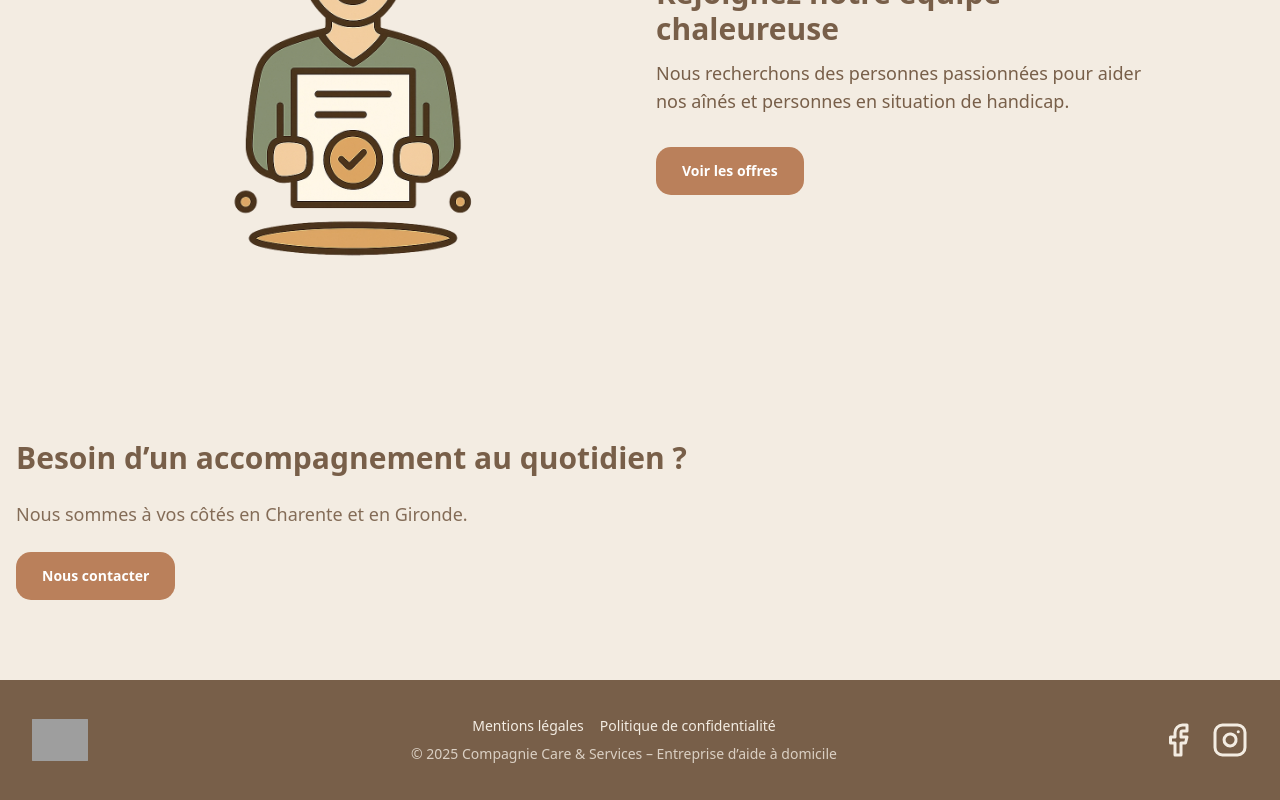
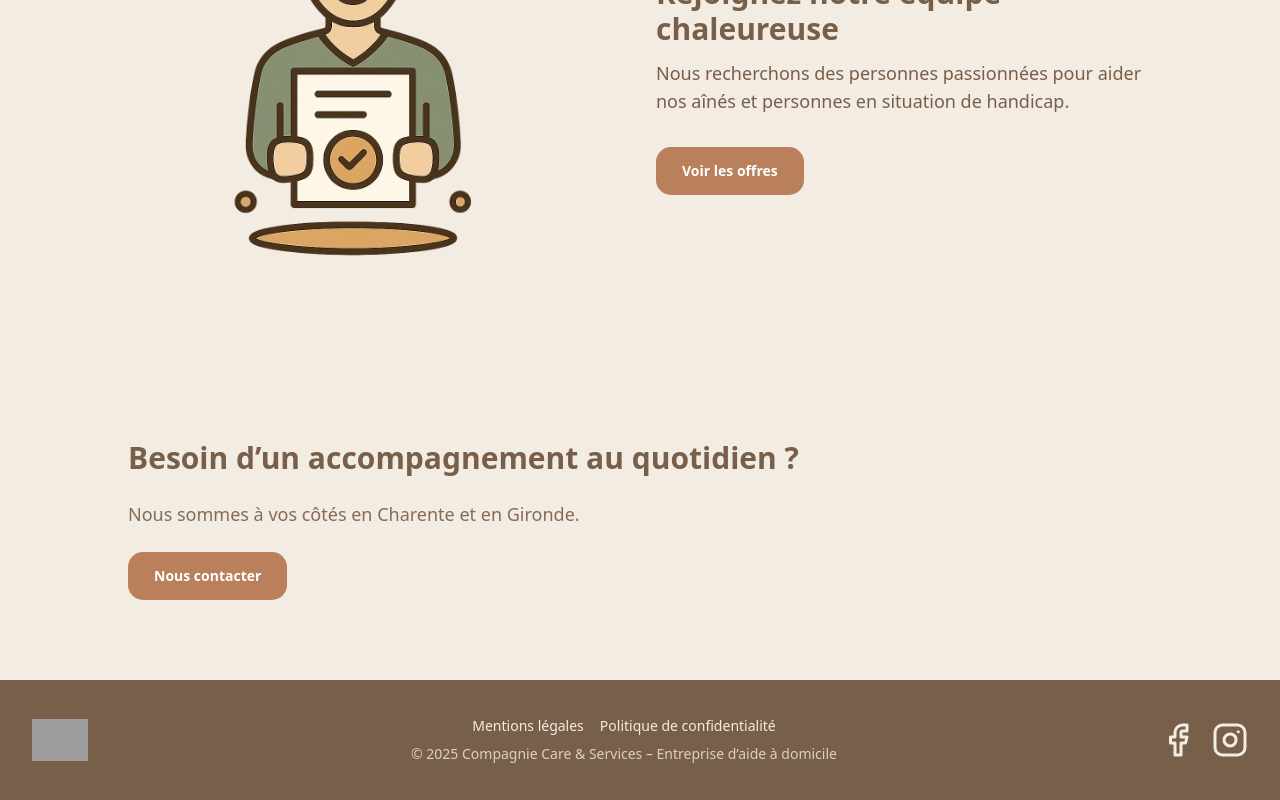
Before and after one commit to julienlisita/ccs-website, a Next.js app: page / in a window 1280 px wide. Shown: the part 4238-5038 px from the top of the page. Built offline with nearby package versions, Linux system fonts and the light colour scheme; grey boxes are pictures that could not be loaded.

Commit message:
fix(cta): adjust horizontal padding for better layout balance

```diff
--- a/src/components/ui/Cta.css
+++ b/src/components/ui/Cta.css
@@ -2,7 +2,7 @@
 
 /* Base section */
 .cta-section {
-  @apply py-12 sm:py-16 lg:py-20;
+  @apply py-12 sm:py-16 lg:py-20 px-4 sm:px-8 lg:px-24 xl:px-32;
   background-color: var(--color-bg); /* bleu principal */
   color: var(--color-dark);
 }
--- a/src/components/ui/Cta.tsx
+++ b/src/components/ui/Cta.tsx
@@ -51,7 +51,7 @@ export default function Cta({
 
   return (
     <section className="cta-section">
-      <div className={clsx('container mx-auto px-4 space-y-6', alignText)}>
+      <div className={clsx('space-y-6', alignText)}>
         <h2 className="cta-title">{title}</h2>
         <p className={descriptionAlign}>{description}</p>
 
```
